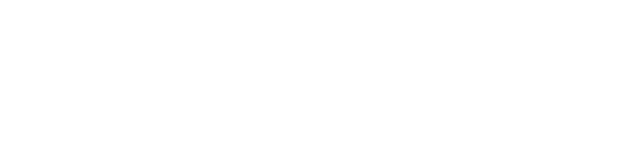
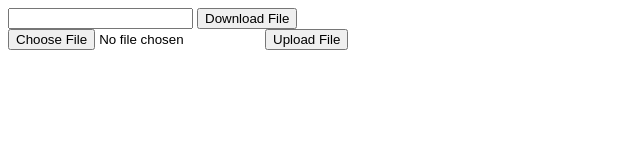
Before and after one commit to kcanamar/handling-files, a plain HTML site: page index.html in a window 1280 px wide. Shown: the whole page, without its empty margins (0-640 px from the left). Drawn offline with Linux system fonts and the light colour scheme.

Commit message:
html boilerplate

```diff
--- a/index.html
+++ b/index.html
@@ -8,5 +8,18 @@
 </head>
 <body>
 
+    <div>
+        <input type="text"  name="text">
+        <button>Download File</button>
+    </div>
+
+    <div>
+        <input type="file"  name="file">
+        <button>Upload File</button>
+    </div>
+
+    <script>
+
+    </script>
 </body>
 </html>
```
